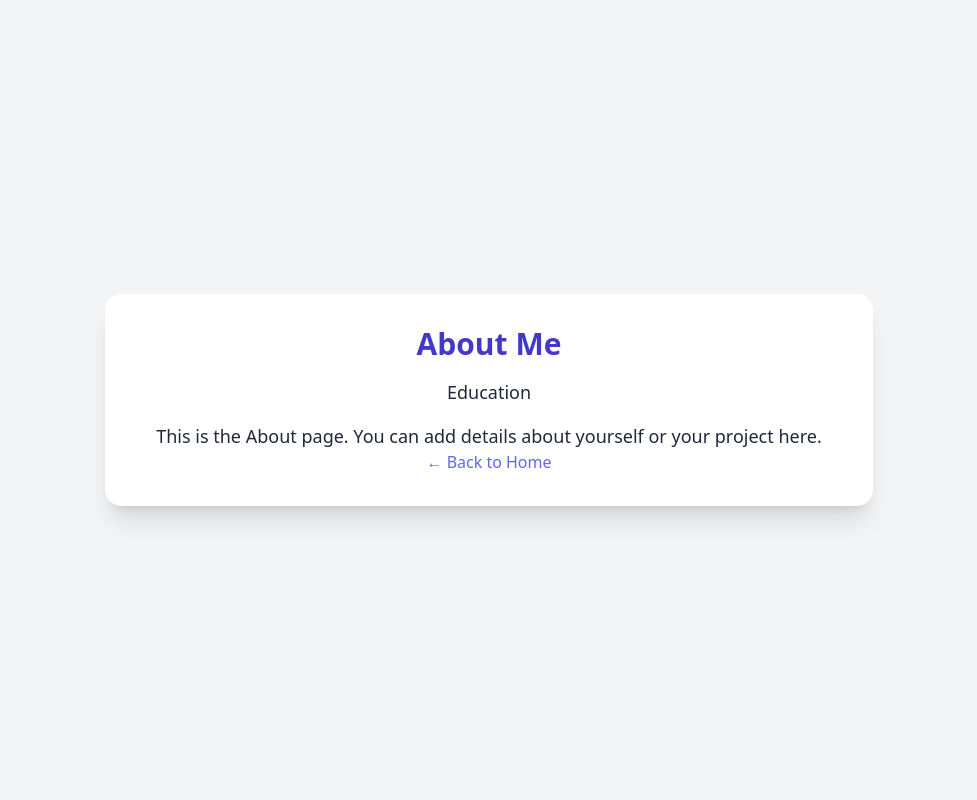
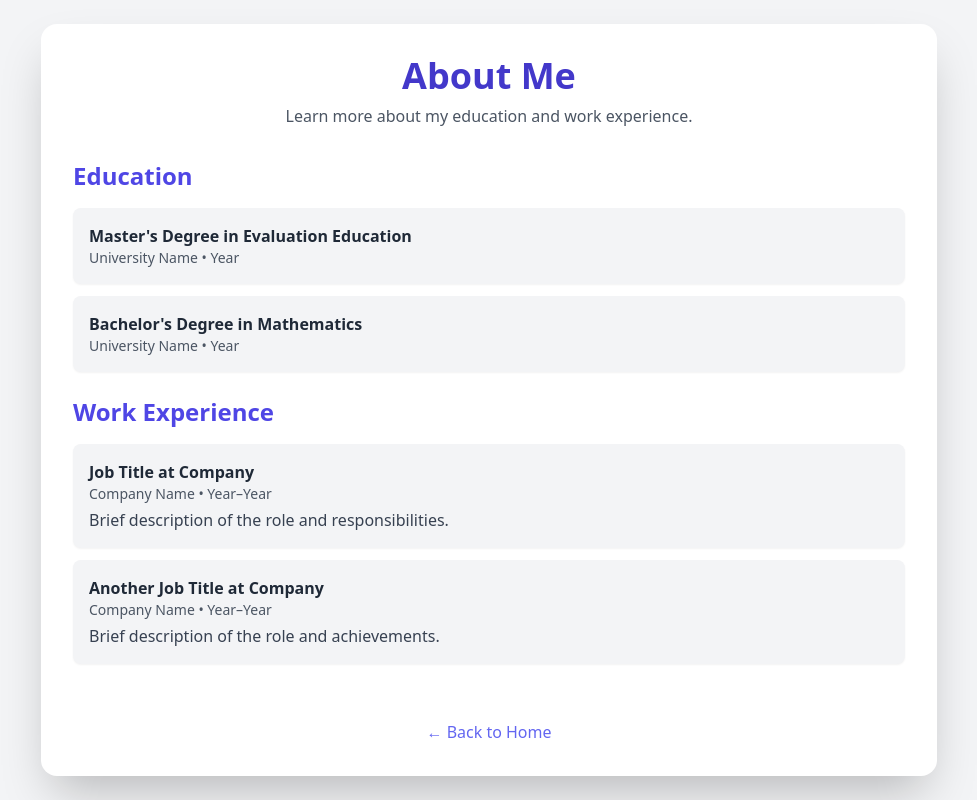
Before and after one commit to mtalafha90/website, a plain HTML site: page About.html in a window 1280 px wide. Shown: the whole page, without its empty margins (151-1128 px from the left). Drawn offline with nearby package versions, Linux system fonts and the light colour scheme.

Commit message:
Update About.html

```diff
--- a/About.html
+++ b/About.html
@@ -7,13 +7,55 @@
   <script src="https://cdn.tailwindcss.com"></script>
 </head>
 <body class="bg-gray-100 text-gray-800">
+
   <div class="min-h-screen flex items-center justify-center p-6">
-    <div class="bg-white shadow-xl rounded-2xl p-8 max-w-3xl w-full text-center space-y-4">
-      <h1 class="text-3xl font-bold text-indigo-700">About Me</h1>
-      <p class="text-lg">Education</p>
-      <p class="text-lg">This is the About page. You can add details about yourself or your project here.</p>
-      <a href="index.html" class="text-indigo-500 hover:underline">← Back to Home</a>
+    <div class="bg-white shadow-2xl rounded-2xl p-8 max-w-4xl w-full space-y-8">
+
+      <div class="text-center">
+        <h1 class="text-4xl font-bold text-indigo-700 mb-2">About Me</h1>
+        <p class="text-gray-600">Learn more about my education and work experience.</p>
+      </div>
+
+      <div class="space-y-6">
+        <!-- Education Section -->
+        <div>
+          <h2 class="text-2xl font-semibold text-indigo-600 mb-4">Education</h2>
+          <ul class="space-y-3">
+            <li class="bg-gray-100 p-4 rounded-lg shadow-sm">
+              <h3 class="font-bold">Master's Degree in Evaluation Education</h3>
+              <p class="text-sm text-gray-600">University Name • Year</p>
+            </li>
+            <li class="bg-gray-100 p-4 rounded-lg shadow-sm">
+              <h3 class="font-bold">Bachelor's Degree in Mathematics</h3>
+              <p class="text-sm text-gray-600">University Name • Year</p>
+            </li>
+          </ul>
+        </div>
+
+        <!-- Work Experience Section -->
+        <div>
+          <h2 class="text-2xl font-semibold text-indigo-600 mb-4">Work Experience</h2>
+          <ul class="space-y-3">
+            <li class="bg-gray-100 p-4 rounded-lg shadow-sm">
+              <h3 class="font-bold">Job Title at Company</h3>
+              <p class="text-sm text-gray-600">Company Name • Year–Year</p>
+              <p class="mt-1 text-gray-700">Brief description of the role and responsibilities.</p>
+            </li>
+            <li class="bg-gray-100 p-4 rounded-lg shadow-sm">
+              <h3 class="font-bold">Another Job Title at Company</h3>
+              <p class="text-sm text-gray-600">Company Name • Year–Year</p>
+              <p class="mt-1 text-gray-700">Brief description of the role and achievements.</p>
+            </li>
+          </ul>
+        </div>
+      </div>
+
+      <div class="text-center pt-6">
+        <a href="index.html" class="text-indigo-500 hover:underline">← Back to Home</a>
+      </div>
+
     </div>
   </div>
+
 </body>
 </html>
```
